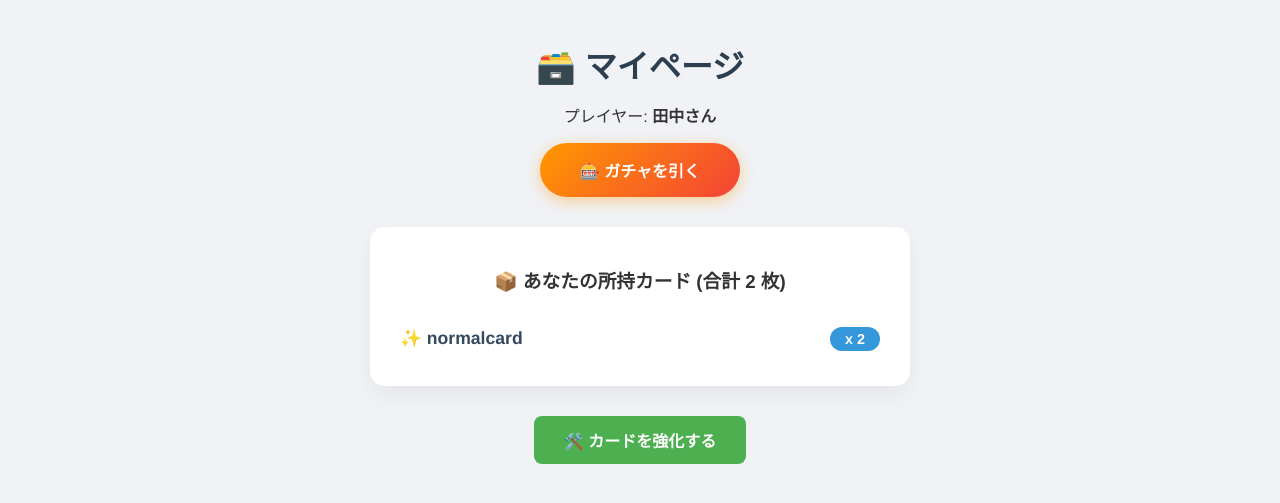
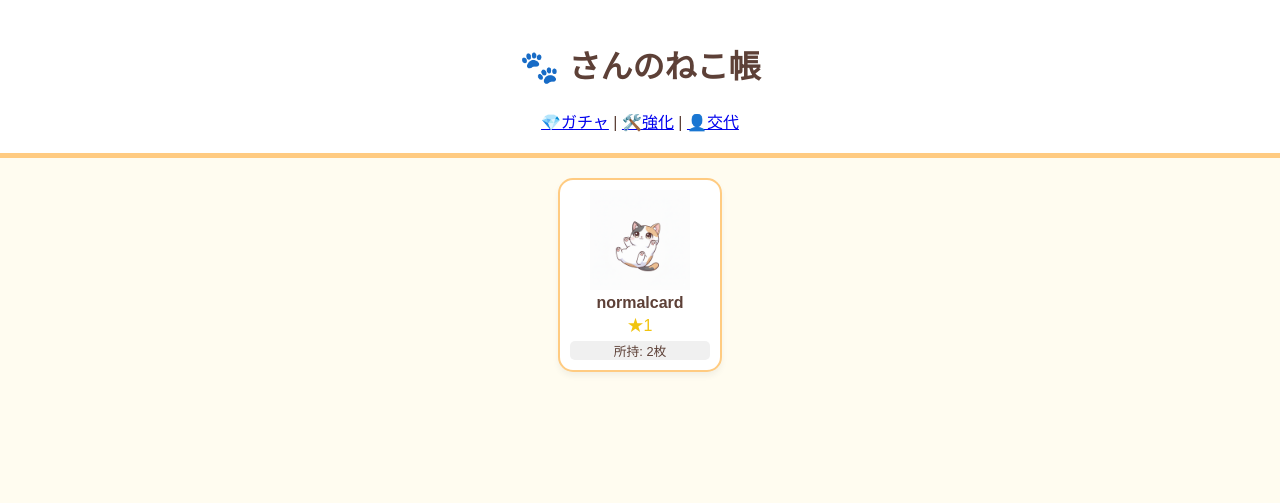
Before and after one commit to FTaka0475/Docker, a PHP site: page /My_card.php in a window 1280 px wide. Shown: the top 503 px of the page. Run offline with PHP 8.4, Linux system fonts and the light colour scheme; data comes from the database, SQL or seed files in the repository.

Commit message:
メイン画面改善

```diff
--- a/DockerBase_kadai/DockerBase/htdocs/Mix_card.php
+++ b/DockerBase_kadai/DockerBase/htdocs/Mix_card.php
@@ -1,4 +1,5 @@
 <?php
+// 合成結果画面
 require_once 'common.php';
 require_once 'Mix_process.php';
 $uid = $_SESSION['user_id'];
--- a/DockerBase_kadai/DockerBase/htdocs/Mix_process.php
+++ b/DockerBase_kadai/DockerBase/htdocs/Mix_process.php
@@ -1,4 +1,5 @@
 <?php
+// 合成処理
 function executeMixing($uid, $baseMid, $materialList) {
     $rateTable = [
         1 => [1 => 100], 2 => [2 => 100, 1 => 50],
--- a/DockerBase_kadai/DockerBase/htdocs/My_card.php
+++ b/DockerBase_kadai/DockerBase/htdocs/My_card.php
@@ -1,42 +1,28 @@
 <?php
 require_once 'common.php';
-$current_user_id = $_SESSION['user_id'];
 
-try {
-    $pdo_sub = getSubDb();
+// 今誰がログインしているか確認
+$uid = $_SESSION['user_id'] ?? null;
+$uName = $_SESSION['user_name'] ?? '';
 
-    // 【SQLの修正ポイント】
-    // 1. i.id を GROUP BY に含めることでエラーを回避します。
-    // 2. COUNT(*) で枚数を数えます。
-    // 3. i.id で並び替えることで、マスターデータの登録順に綺麗に並びます。
-    $sql = "
-        SELECT
-            i.id AS card_id,
-            i.name AS card_name,
-            COUNT(*) AS quantity
-        FROM
-            sub_db.users_cards ui
-        JOIN
-            master_db.cards i ON ui.card_id = i.id
-        WHERE
-            ui.user_id = :user_id
-        GROUP BY
-            i.id, i.name
-        ORDER BY
-            i.id ASC
-    ";
+$my_cards = [];
+if ($uid) {
+    try {
+        $pdo_sub = getSubDb();
 
-    $stmt = $pdo_sub->prepare($sql);
-    $stmt->execute([':user_id' => $current_user_id]);
-    $my_cards_summary = $stmt->fetchAll(PDO::FETCH_ASSOC);
+        $sql = "SELECT c.name, c.rare, img.image_path, COUNT(*) as qty
+                FROM users_cards uc
+                JOIN master_db.cards c ON uc.card_id = c.id
+                JOIN master_db.images img ON c.id = img.card_id
+                WHERE uc.user_id = :uid
+                GROUP BY c.id, c.name, c.rare, img.image_path";
 
-    $total_count = 0;
-    foreach ($my_cards_summary as $card) {
-        $total_count += $card['quantity'];
+        $stmt = $pdo_sub->prepare($sql);
+        $stmt->execute([':uid' => $uid]);
+        $my_cards = $stmt->fetchAll();
+    } catch (Exception $e) {
+        echo "<p style='color:red;'>SQLエラー: " . $e->getMessage() . "</p>";
     }
-
-} catch (Exception $e) {
-    die("エラーが発生しました: " . $e->getMessage());
 }
 ?>
 
@@ -44,91 +30,52 @@ try {
 <html lang="ja">
 <head>
     <meta charset="UTF-8">
-    <meta name="viewport" content="width=device-width, initial-scale=1.0">
-    <title>マイカード | カードゲーム開発</title>
+    <title>マイねこ帳</title>
     <style>
-        body { font-family: 'Helvetica Neue', Arial, sans-serif; text-align: center; background-color: #f0f2f5; margin: 0; padding: 20px; color: #333; }
-        h1 { color: #2c3e50; margin-bottom: 10px; }
-
-        .btn-gacha {
-            display: inline-block;
-            margin-bottom: 30px;
-            padding: 15px 40px;
-            background: linear-gradient(135deg, #ff9800, #f44336);
-            color: white;
-            text-decoration: none;
-            border-radius: 50px;
-            font-weight: bold;
-            box-shadow: 0 4px 15px rgba(255, 152, 0, 0.4);
-        }
-
-        .card-container {
-            max-width: 500px;
-            margin: 0 auto;
-            background: white;
-            border-radius: 15px;
-            padding: 20px;
-            box-shadow: 0 10px 25px rgba(0,0,0,0.05);
-        }
-        .card-item {
-            display: flex;
-            justify-content: space-between;
-            align-items: center;
-            border-bottom: 1px solid #f1f1f1;
-            padding: 15px 10px;
-        }
-        .card-item:last-child { border-bottom: none; }
-        .card-name { font-weight: bold; color: #34495e; font-size: 1.1em; }
-
-        /* 枚数表示のバッジ */
-        .card-quantity {
-            background-color: #3498db;
-            color: white;
-            padding: 4px 15px;
-            border-radius: 20px;
-            font-size: 0.9em;
-            font-weight: bold;
-        }
-
-        .mix-section { margin-top: 30px; }
-        .btn-mix {
-            display: inline-block;
-            padding: 12px 30px;
-            background-color: #4CAF50;
-            color: white;
-            text-decoration: none;
-            border-radius: 8px;
-            font-weight: bold;
-        }
+        body { font-family: sans-serif; background: #fffcf0; text-align: center; color: #5d4037; margin: 0; }
+        .header { background: #fff; padding: 20px; border-bottom: 5px solid #ffcb81; }
+        .card-grid { display: flex; flex-wrap: wrap; justify-content: center; gap: 20px; padding: 20px; }
+        .card { background: white; border: 2px solid #ffcb81; border-radius: 15px; padding: 10px; width: 140px; box-shadow: 0 4px 6px rgba(0,0,0,0.05); }
+        .card img { width: 100px; height: 100px; object-fit: contain; }
+        .btn { display: inline-block; padding: 12px 24px; background: #ff9f43; color: white; text-decoration: none; border-radius: 10px; margin-top: 20px; font-weight: bold; }
     </style>
 </head>
 <body>
 
-    <h1>🗃️ マイページ</h1>
-    <p>プレイヤー: <strong>田中さん</strong></p>
+<?php if (!$uid): ?>
+    <div style="margin-top: 100px; padding: 20px;">
+        <h1>🐾 飼い主さんが見つかりません</h1>
+        <p>ねこちゃんを見るには、登録が必要です。</p>
+        <a href="Create_user.php" class="btn">新しい飼い主を登録する</a>
+        <br>
+        <a href="select_user.php" style="display:inline-block; margin-top:15px; color:#888;">登録済みの人で遊ぶ</a>
+    </div>
 
-    <a href="Gacha.php" class="btn-gacha">🎰 ガチャを引く</a>
+<?php else: ?>
+    <div class="header">
+        <h1>🐾 <?= htmlspecialchars($uName) ?> さんのねこ帳</h1>
+        <nav>
+            <a href="Gacha.php">💎ガチャ</a> |
+            <a href="Select_card.php">🛠️強化</a> |
+            <a href="Create_user.php">👤交代</a>
+        </nav>
+    </div>
 
-    <div class="card-container">
-        <h3>📦 あなたの所持カード (合計 <?= $total_count ?> 枚)</h3>
+    <div class="card-grid">
+        <?php foreach ($my_cards as $card): ?>
+            <div class="card">
+                <img src="img/<?= htmlspecialchars($card['image_path'] ?? 'no_image.png') ?>">
+                <div><strong><?= htmlspecialchars($card['name']) ?></strong></div>
+                <div style="color: #f1c40f;">★<?= $card['rare'] ?></div>
+                <div style="font-size: 0.8em; background:#f0f0f0; border-radius: 5px; margin-top: 5px;">所持: <?= $card['qty'] ?>枚</div>
+            </div>
+        <?php endforeach; ?>
 
-        <?php if (empty($my_cards_summary)): ?>
-            <p style="padding: 20px; color: #999;">まだカードを持っていません。</p>
-        <?php else: ?>
-            <?php foreach ($my_cards_summary as $card): ?>
-                <div class="card-item">
-                    <span class="card-name">✨ <?= htmlspecialchars($card['card_name']) ?></span>
-                    <span class="card-quantity">x <?= $card['quantity'] ?></span>
-                </div>
-            <?php endforeach; ?>
+        <?php if (empty($my_cards)): ?>
+            <p>まだねこちゃんを持っていません。<br>ガチャを引きに行こう！</p>
         <?php endif; ?>
     </div>
-
-    <div class="mix-section">
-        <?php if ($total_count >= 2): ?>
-            <a href="Select_card.php" class="btn-mix">🛠️ カードを強化する</a>
-        <?php endif; ?>
-    </div>
+<?php endif; ?>
 
 </body>
 </html>
--- a/DockerBase_kadai/DockerBase/htdocs/Reset_data.php
+++ b/DockerBase_kadai/DockerBase/htdocs/Reset_data.php
@@ -1,4 +1,5 @@
 <?php
+// 初期化
 require_once 'common.php';
 $current_user_id = $_SESSION['user_id'];
 
--- a/DockerBase_kadai/DockerBase/htdocs/Select_card.php
+++ b/DockerBase_kadai/DockerBase/htdocs/Select_card.php
@@ -1,4 +1,5 @@
 <?php
+// 合成選択画面
 require_once 'common.php';
 $current_user_id = $_SESSION['user_id'];
 
--- a/DockerBase_kadai/DockerBase/htdocs/common.php
+++ b/DockerBase_kadai/DockerBase/htdocs/common.php
@@ -1,22 +1,16 @@
 <?php
-// common.php
 
-// エラーを画面に表示する(開発用)
 ini_set('display_errors', 1);
 error_reporting(E_ALL);
 
-// セッションを開始
 if (session_status() === PHP_SESSION_NONE) {
     session_start();
 }
 
-// ★★★ user_idの設定（ログインがないため固定）★★★
 if (!isset($_SESSION['user_id'])) {
-    $_SESSION['user_id'] = 1; // ユーザーIDを1に固定
+    $_SESSION['user_id'] = 1;
 }
-// ===============================================
 
-// データベース接続設定を読み込む
 require_once 'db_config.php';
 
 /**
--- a/DockerBase_kadai/DockerBase/htdocs/db_config.php
+++ b/DockerBase_kadai/DockerBase/htdocs/db_config.php
@@ -1,16 +1,10 @@
 <?php
-// db_config.php
 
-// データベース接続設定
-
-// --- MASTER DB (カード種類/レシピ/ユーザー) ---
 $master_host = 'mysql';
 $master_database = 'master_db'; // カード種類(cards)やレシピ(craft_recipes)用
 $master_username = 'root';
 $master_password = 'p@ssword';
 
-// --- SUB DB (所持カード) ---
-// SUB DBもDocker環境で同じホスト（mysql）にあると仮定
 $sub_host = 'mysql';
 $sub_database = 'sub_db'; // 所持カード(user_card)用
 $sub_username = 'root';
--- a/DockerBase_kadai/DockerBase/sql/initialize.sql
+++ b/DockerBase_kadai/DockerBase/sql/initialize.sql
@@ -45,7 +45,7 @@ USE sub_db;
 
 DROP TABLE IF EXISTS users_name;
 CREATE TABLE IF NOT EXISTS users_name(
-    id INT PRIMARY KEY,
+    id INT PRIMARY KEY AUTO_INCREMENT,
     name VARCHAR(255)
 );
 
@@ -64,9 +64,10 @@ INSERT INTO users_cards(id,user_id, card_id) values (1,1,1), (2,2,1), (3,1,1);
 -- 修正
 
 DROP TABLE IF EXISTS users_cards;
+
 CREATE TABLE IF NOT EXISTS users_cards(
     id INT PRIMARY KEY AUTO_INCREMENT,
-    user_id INT ,
+    user_id INT,
     card_id INT
 );
 
```
Also changed, not shown: DockerBase_kadai/DockerBase/htdocs/Create_user.php (added, +52 -0 lines), DockerBase_kadai/DockerBase/htdocs/Gacha.php (+7 -6 lines), DockerBase_kadai/DockerBase/htdocs/login.php (added).
